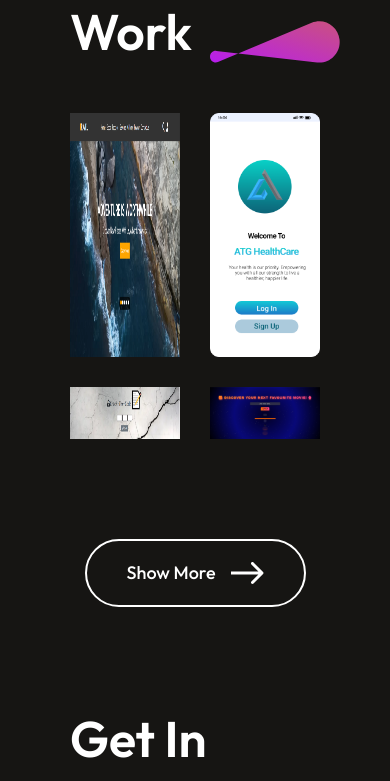
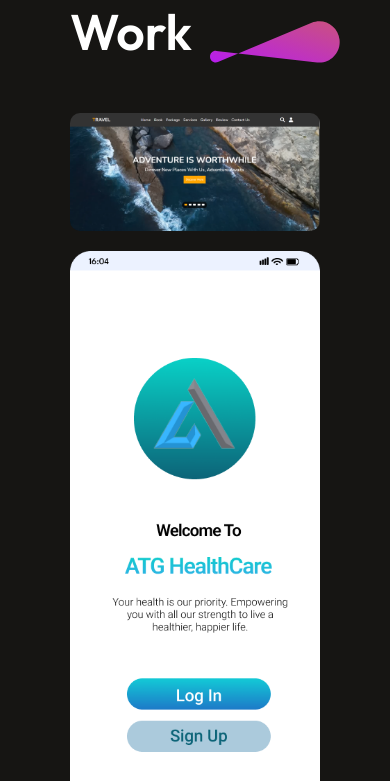
Before and after one commit to InduminiDeAlwis/portfolio, a React (Vite) app: page / in a window 390 px wide. Shown: the part 3913-4694 px from the top of the page. Built offline with nearby package versions, Linux system fonts and the light colour scheme.

Commit message:
add github links and descriptions for the projetcs section

```diff
--- a/src/Components/MyWork/MyWork.css
+++ b/src/Components/MyWork/MyWork.css
@@ -83,4 +83,182 @@
         margin: 50px auto;
         cursor: pointer;
     }
+}.mywork {
+    display: flex;
+    flex-direction: column;
+    align-items: center;
+    justify-content: center;
+    gap: 80px;
+    margin: 80px 170px;
 }
+
+.mywork-title {
+    position: relative;
+}
+.mywork-title h1 {
+    padding: 0px 30px;
+    font-size: 80px;
+    font-weight: 600;
+}
+.mywork-title img {
+    position: absolute;
+    bottom: 0;
+    right: 0;
+    z-index: -1;
+}
+
+.mywork-container {
+    display: grid;
+    grid-template-columns: 1fr 1fr 1fr;
+    gap: 40px;
+}
+.mywork-container img {
+    box-sizing: border-box;
+    width: 419px;
+    height: 280px;
+    transition: 0.3s ease;
+    cursor: pointer;
+    border-radius: 10px;
+    object-fit: cover;
+}
+.mywork-container img:hover {
+    transform: scale(1.05);
+    border: 4px solid #ff00ff;
+    border-radius: 12px;
+    transition: 0.3s ease;
+}
+
+.mywork-showmore {
+    display: flex;
+    align-items: center;
+    gap: 15px;
+    border-radius: 50px;
+    border: 2px solid white;
+    padding: 30px 60px;
+    font-size: 22px;
+    font-weight: 500;
+    margin-bottom: 80px;
+    transition: 0.6s;
+    cursor: pointer;
+}
+.mywork-showmore:hover {
+    gap: 30px;
+    transition: 0.6s;
+}
+
+/* ---------- MODAL STYLES ---------- */
+.mywork-modal {
+    position: fixed;
+    top: 0;
+    left: 0;
+    width: 100%;
+    height: 100%;
+    background: rgba(0,0,0,0.75);
+    display: flex;
+    align-items: center;
+    justify-content: center;
+    z-index: 1000;
+    animation: fadeIn 0.3s ease;
+}
+.modal-content {
+    background: #fff;
+    padding: 30px;
+    border-radius: 15px;
+    max-width: 650px;
+    width: 90%;
+    text-align: left;
+    color: #333;
+    position: relative;
+    box-shadow: 0 10px 25px rgba(0,0,0,0.2);
+    animation: slideUp 0.3s ease;
+}
+.modal-content h2 {
+    margin-bottom: 15px;
+    font-size: 28px;
+    font-weight: 600;
+    color: #111;
+}
+.modal-content p {
+    margin: 8px 0;
+    font-size: 16px;
+    line-height: 1.5;
+}
+.modal-content a {
+    color: #ff00ff;
+    text-decoration: none;
+    margin-right: 10px;
+    font-weight: 500;
+}
+.modal-content a:hover {
+    text-decoration: underline;
+}
+.modal-content button {
+    margin-top: 20px;
+    padding: 10px 20px;
+    border: none;
+    background: #ff00ff;
+    color: white;
+    font-size: 16px;
+    font-weight: 500;
+    border-radius: 8px;
+    cursor: pointer;
+    transition: 0.3s ease;
+}
+.modal-content button:hover {
+    background: #cc00cc;
+}
+
+/* Animations */
+@keyframes fadeIn {
+    from { opacity: 0; }
+    to { opacity: 1; }
+}
+@keyframes slideUp {
+    from { transform: translateY(40px); opacity: 0; }
+    to { transform: translateY(0); opacity: 1; }
+}
+
+/* ---------- RESPONSIVE ---------- */
+@media (max-width: 1024px) {
+    .mywork-container {
+        grid-template-columns: 1fr 1fr;
+        gap: 30px;
+    }
+    .mywork-container img {
+        width: 100%;
+        height: auto;
+    }
+}
+@media (max-width: 768px) {
+    .mywork {
+        gap: 50px;
+        margin: 50px 70px;
+        align-items: start;
+    }
+    .mywork-title h1 {
+        padding: 0;
+        font-size: 50px;
+        font-weight: 600;
+    }
+    .mywork-title img {
+        width: 130px;
+        margin-right: -20px;
+    }
+    .mywork-container {
+        grid-template-columns: 1fr;
+        gap: 20px;
+    }
+    .mywork-showmore {
+        padding: 20px 40px;
+        font-size: 18px;
+        margin: 50px auto;
+        cursor: pointer;
+    }
+    .modal-content {
+        padding: 20px;
+        font-size: 14px;
+    }
+    .modal-content h2 {
+        font-size: 22px;
+    }
+}
--- a/src/Components/MyWork/MyWork.jsx
+++ b/src/Components/MyWork/MyWork.jsx
@@ -1,21 +1,50 @@
-import React from 'react'
+import React, { useState } from 'react'
 import './MyWork.css'
 import theme_pattern from '../../assets/theme_pattern.svg'
 import mywork_data from '../../assets/mywork_data'
 import arrow_icon from '../../assets/arrow_icon.svg'
 
 const MyWork = () => {
+  const [selectedWork, setSelectedWork] = useState(null);
+
   return (
     <div id='work' className="mywork">
         <div className="mywork-title">
             <h1>My Latest Work</h1>
             <img src={theme_pattern} alt= "" />
         </div>
+
+        {/* Project Images */}
         <div className="mywork-container">
-            {mywork_data.map((work,index)=>{
-                return <img key={index} src={work.w_img} alt="" />
-            })}
+            {mywork_data.map((work,index)=>(
+                <img
+                    key={index}
+                    src={work.w_img}
+                    alt={work.w_name}
+                    onClick={() => setSelectedWork(work)}
+                />
+            ))}
         </div>
+
+        {/* Modal / Popup for details */}
+        {selectedWork && (
+          <div className="mywork-modal">
+              <div className="modal-content">
+                  <h2>{selectedWork.w_name}</h2>
+                  <p><b>Description:</b> {selectedWork.description}</p>
+                  <p><b>Technologies:</b> {selectedWork.technologies.join(", ")}</p>
+                  <p><b>Category:</b> {selectedWork.category}</p>
+                  <p><b>Date:</b> {selectedWork.date}</p>
+                  <p><b>Status:</b> {selectedWork.status}</p>
+                  <p>
+                    <a href={selectedWork.github} target="_blank" rel="noopener noreferrer">GitHub</a> |
+                    <a href={selectedWork.live} target="_blank" rel="noopener noreferrer"> Live Demo</a>
+                  </p>
+                  <button onClick={() => setSelectedWork(null)}>Close</button>
+              </div>
+          </div>
+        )}
+
         <div className="mywork-showmore">
             <p>Show More</p>
             <img src={arrow_icon} alt="" />
--- a/src/assets/mywork_data.js
+++ b/src/assets/mywork_data.js
@@ -7,35 +7,53 @@ import project4_img from '../assets/project_4.png'
 
 const mywork_data = [
     {
-        w_no:1,
-        w_name:"Web design",
-        w_img:project1_img
+        w_no: 1,
+        w_name: "Portfolio Website",
+        w_img: project1_img,
+        description: "A personal portfolio showcasing my projects and skills.",
+        technologies: ["React", "CSS", "JavaScript"],
+        category: "Web Development",
+        github: "https://github.com/username/portfolio",
+        live: "https://yourportfolio.com",
+        date: "2025-01-05",
+        status: "Completed"
     },
     {
-        w_no:2,
-        w_name:"Web design",
-        w_img:project2_img
+        w_no: 2,
+        w_name: "E-commerce App",
+        w_img: project2_img,
+        description: "An online store with cart and payment integration.",
+        technologies: ["React", "Node.js", "MongoDB"],
+        category: "Full Stack",
+        github: "https://github.com/username/ecommerce",
+        live: "https://yourecommerce.com",
+        date: "2025-02-01",
+        status: "Ongoing"
     },
     {
-        w_no:3,
-        w_name:"Web design",
-        w_img:project3_img
+        w_no: 3,
+        w_name: "Blog Platform",
+        w_img: project3_img,
+        description: "A simple blog platform with markdown support.",
+        technologies: ["Next.js", "TailwindCSS", "Firebase"],
+        category: "Web App",
+        github: "https://github.com/username/blog",
+        live: "https://yourblog.com",
+        date: "2025-01-20",
+        status: "Completed"
     },
     {
-        w_no:4,
-        w_name:"Web design",
-        w_img:project4_img
+        w_no: 4,
+        w_name: "Chat Application",
+        w_img: project4_img,
+        description: "A real-time chat app with socket.io integration.",
+        technologies: ["React", "Socket.IO", "Express"],
+        category: "Web App",
+        github: "https://github.com/username/chatapp",
+        live: "https://yourchatapp.com",
+        date: "2025-02-10",
+        status: "Ongoing"
     },
-    /*{
-        w_no:5,
-        w_name:"Web design",
-        w_img:project5_img
-    },
-    {
-        w_no:6,
-        w_name:"Web design",
-        w_img:project6_img
-    },*/
 ]
 
 export default mywork_data;
```
